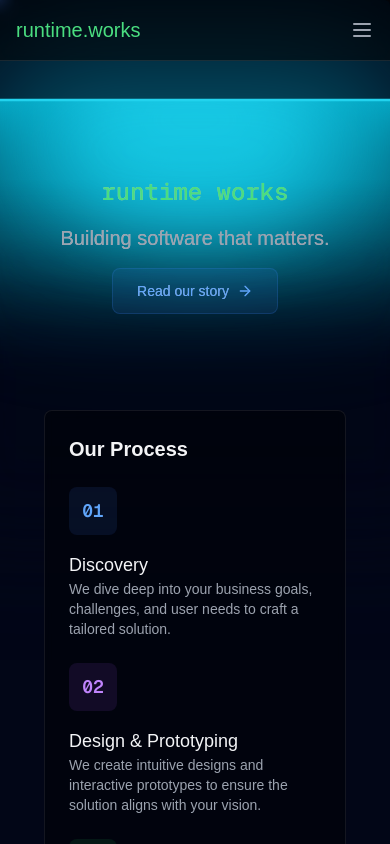
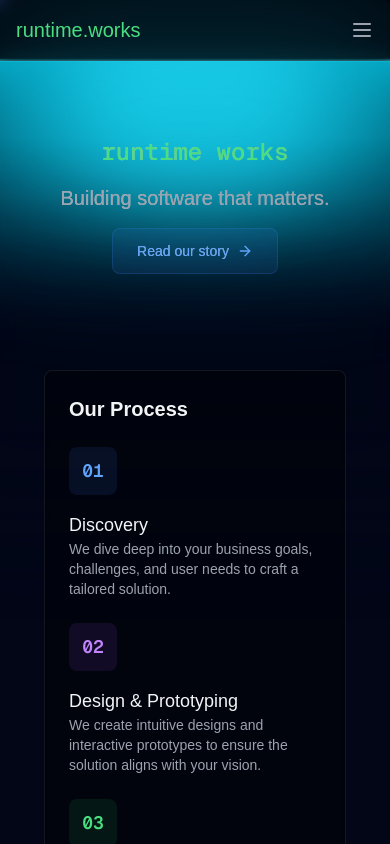
Before and after one commit to SouravInsights/runtime-works, a Next.js app: page / in a window 390 px wide. Shown: the top 844 px of the page. Built offline with nearby package versions, Linux system fonts and the light colour scheme.

Commit message:
Fix: Improve responsive design for mobile version of Lamp Container

```diff
--- a/app/components/lamp.tsx
+++ b/app/components/lamp.tsx
@@ -13,7 +13,7 @@ export const LampContainer = ({
   return (
     <div
       className={cn(
-        "relative flex min-h-screen flex-col items-center justify-center overflow-hidden bg-slate-950 w-full pt-[15rem] lg:pt-[20rem] rounded-md z-0",
+        "relative flex min-h-screen flex-col items-center justify-center overflow-hidden bg-slate-950 w-full pt-[12.5rem] lg:pt-[20rem] rounded-md z-0",
         className
       )}
     >
```
